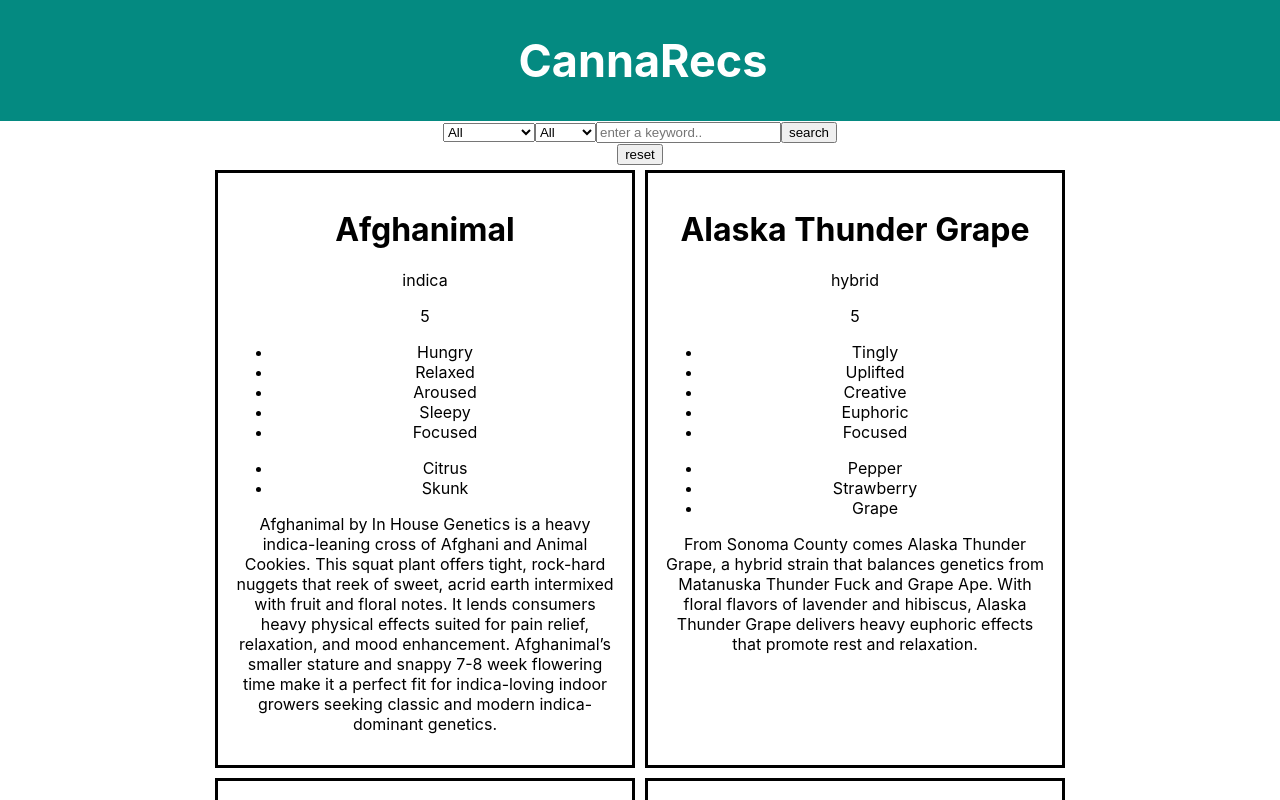
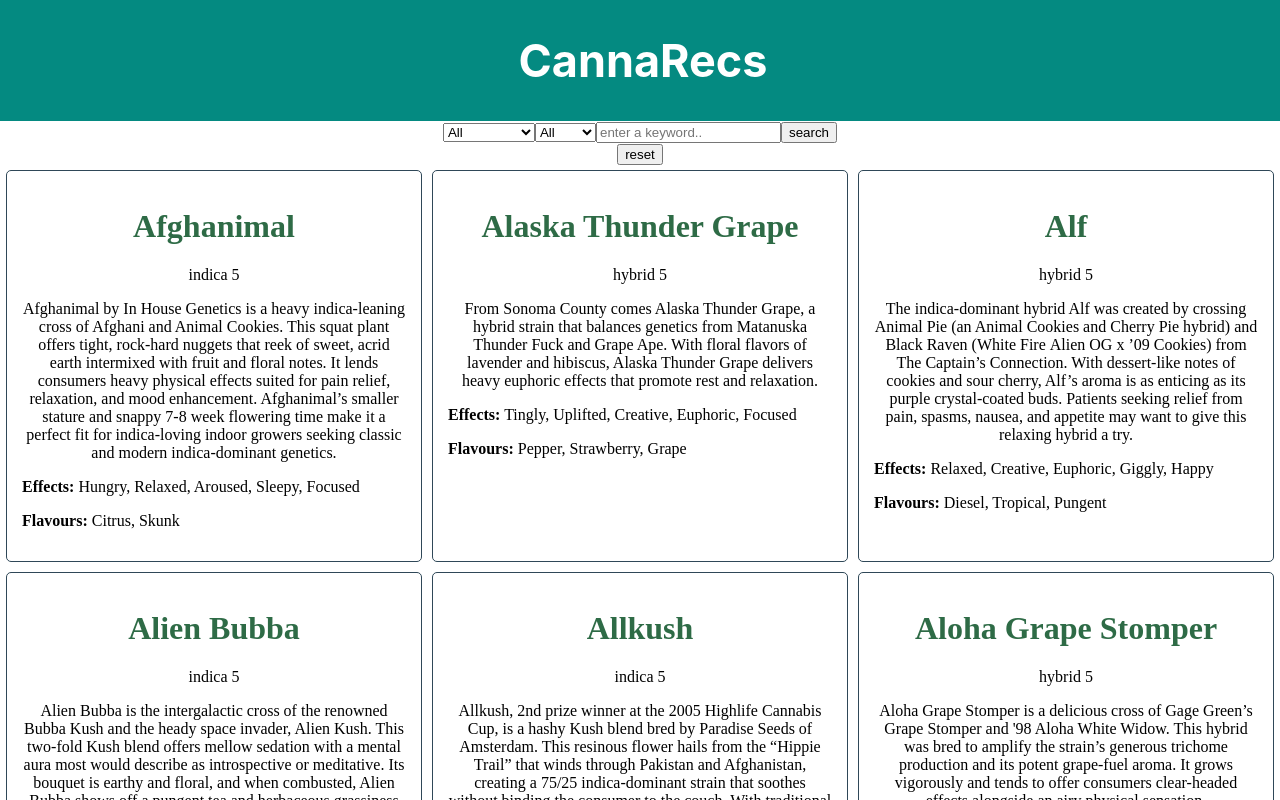
Before and after one commit to OneCodeMan/tangela-merkel, a React (Create React App) app: page / in a window 1280 px wide. Shown: the top 800 px of the page. Built offline with nearby package versions, Linux system fonts and the light colour scheme.

Commit message:
styling is doing fine. i'm going to attempt adding stars visually

```diff
--- a/package.json
+++ b/package.json
@@ -12,7 +12,8 @@
     "react-dom": "^16.13.1",
     "react-infinite-scroll-component": "^5.0.4",
     "react-infinite-scroller": "^1.2.4",
-    "react-scripts": "3.4.1"
+    "react-scripts": "3.4.1",
+    "react-star-ratings": "^2.3.0"
   },
   "scripts": {
     "start": "react-scripts start",
--- a/src/components/Strain/Strain.js
+++ b/src/components/Strain/Strain.js
@@ -1,15 +1,29 @@
 import React from 'react';
 import { StyleSheet, css } from 'aphrodite';
+import { findByText } from '@testing-library/react';
 
 const styles = StyleSheet.create({
     strain: {
         border: 'solid',
         width: '30%',
         padding: '15px',
-        margin: '5px'
+        margin: '5px',
+        borderRadius: '5px',
+        fontFamily: 'Avenir Next',
+        borderWidth: '0.5px',
+        borderColor: '#2F4858'
     },
 
     name: {
+        color: '#2E6B46',
+        fontWeight: 'bold',
+    },
+
+    effectsDiv: {
+
+    },
+
+    flavoursDiv: {
 
     },
 
@@ -22,19 +36,11 @@
     },
 
     effects: {
-
-    },
-
-    effect: {
-
+        textAlign: 'left'
     },
 
     flavours: {
-
-    },
-
-    flavour: {
-
+        textAlign: 'left'
     },
 
     description: {
@@ -47,19 +53,16 @@
   return (
     <div className={css(styles.strain)}>
         <h1 className={css(styles.name)}>{strain.name}</h1>
-        <p className={css(styles.type)}>{strain.type}</p>
-        <p className={css(styles.rating)}>{strain.rating}</p>
-        <ul className={css(styles.effects)}>
-            {strain.effects.map((effect, index) => (
-                <li className={css(styles.effect)} key={index}>{effect}</li>
-            ))}
-        </ul>
-        <ul className={css(styles.flavours)}>
-            {strain.flavours.map((flavour, index) => (
-                <li className={css(styles.flavour)} key={index}>{flavour}</li>
-            ))}
-        </ul>
+        <p className={css(styles.type)}>{strain.type} <span className={css(styles.rating)}>{strain.rating}</span></p>
         <p className={css(styles.description)}>{strain.description}</p>
+        <div className={css(styles.effectsDiv)}>
+            <p className={css(styles.effects)}>
+                <strong>Effects:</strong> {strain.effects.join(", ")}
+            </p>
+            <p className={css(styles.flavours)}>
+                <strong>Flavours:</strong> {strain.flavours.join(", ")}
+            </p>
+        </div>
     </div>
   );
 }
--- a/src/components/StrainList/StrainList.js
+++ b/src/components/StrainList/StrainList.js
@@ -34,7 +34,7 @@
   constructor(props) {
     super(props);
     this.state = {
-        strainsToDisplay: _.orderBy(categoryMap.all, 'rating', 'desc'),
+        strainsToDisplay: _.orderBy(categoryMap.all, 'rating', 'desc').slice(0, 9),
         items: 9,
         loading: false,
         selectCategoryValue: 'all',
```
Also changed, not shown: 1 other file (tests, documents, lock files or other folders).
